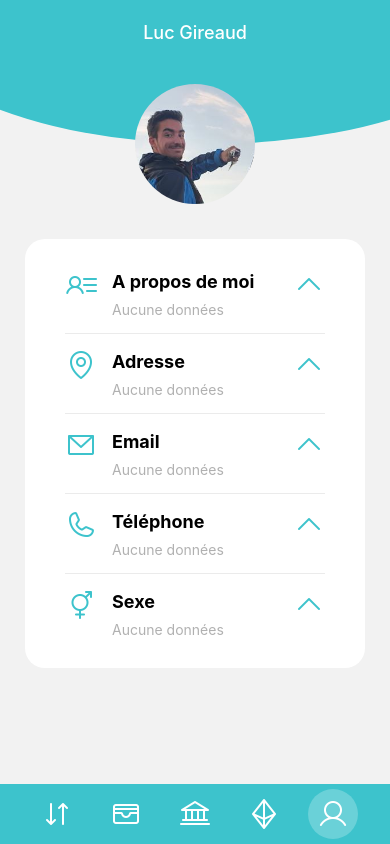
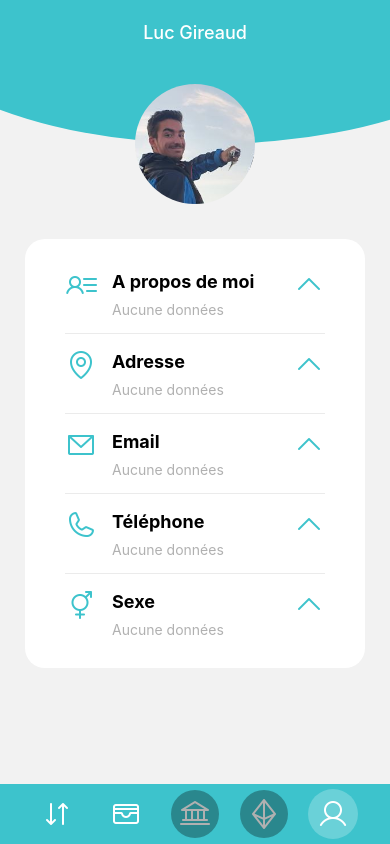
Before and after one commit to LucGireaud31/apsio-ssi, a React Native app: screen /Profil in a window 390 px wide. Built offline with nearby package versions, Linux system fonts and the light colour scheme.

Commit message:
Can disable item on footer

```diff
--- a/src/components/Layout/Footer.tsx
+++ b/src/components/Layout/Footer.tsx
@@ -2,64 +2,74 @@ import { BottomTabBarProps } from "@react-navigation/bottom-tabs";
 import { useEffect, useState } from "react";
 import { View, StyleSheet, Keyboard } from "react-native";
 import { theme } from "../../styles/color";
-import { ImageButton } from "./ImageButton"
+import { ImageButton } from "./ImageButton";
 
 const LINKS = [
   {
-        source: require('../../../assets/icons/arrows-down-up.png'),
-        name: "Send"
+    source: require("../../../assets/icons/arrows-down-up.png"),
+    name: "Send",
   },
   {
-        source: require('../../../assets/icons/cardholder.png'),
-        name: "Cards"
+    source: require("../../../assets/icons/cardholder.png"),
+    name: "Cards",
   },
   {
-        source: require('../../../assets/icons/bank.png'),
-        name: "Banks"
+    source: require("../../../assets/icons/bank.png"),
+    name: "Banks",
+    disable: true,
   },
   {
-        source: require('../../../assets/icons/currency-eth.png'),
-        name: "Cryptos"
+    source: require("../../../assets/icons/currency-eth.png"),
+    name: "Cryptos",
+    disable: true,
   },
   {
-        source: require('../../../assets/icons/user.png'),
-        name: "Profil"
+    source: require("../../../assets/icons/user.png"),
+    name: "Profil",
   },
-]
+];
 
 export function Footer({ navigation }: BottomTabBarProps) {
-
   const [visible, setVisible] = useState(true);
 
   useEffect(() => {
-        const onShow = Keyboard.addListener('keyboardDidShow', () => setVisible(false))
-        const onHide = Keyboard.addListener('keyboardDidHide', () => setVisible(true))
+    const onShow = Keyboard.addListener("keyboardDidShow", () =>
+      setVisible(false)
+    );
+    const onHide = Keyboard.addListener("keyboardDidHide", () =>
+      setVisible(true)
+    );
     return () => {
       onShow.remove();
       onHide.remove();
-        }
-    }, [])
+    };
+  }, []);
 
   if (!visible) {
-        return <></>
+    return <></>;
   }
 
   return (
     <View style={styles.container}>
-            {LINKS.map((link, i) =>
-                <View key={i} style={{
+      {LINKS.map((link, i) => (
+        <View
+          key={i}
+          style={{
             ...styles.iconButton,
-                    backgroundColor: (i == navigation.getState().index) ? "#FFFFFF3B" : "#ffffff00",
-                }
-                }>
-                    <ImageButton source={link.source}
-                        onPress={() => navigation.navigate(link.name)} />
+            backgroundColor:
+              i == navigation.getState().index ? "#FFFFFF3B" : "#ffffff00",
+          }}
+        >
+          <ImageButton
+            source={link.source}
+            onPress={() => navigation.navigate(link.name)}
+            disable={link.disable}
+          />
         </View>
-            )}
+      ))}
     </View>
   );
 }
-
 
 const styles = StyleSheet.create({
   container: {
@@ -75,6 +85,6 @@ const styles = StyleSheet.create({
     width: 50,
     justifyContent: "center",
     paddingHorizontal: 9,
-        borderRadius: 25
-    }
-})
+    borderRadius: 25,
+  },
+});
--- a/src/components/Layout/ImageButton.tsx
+++ b/src/components/Layout/ImageButton.tsx
@@ -1,30 +1,53 @@
-import { ImageSourcePropType,TouchableOpacity,Image, StyleSheet } from "react-native";
+import {
+  ImageSourcePropType,
+  TouchableOpacity,
+  Image,
+  StyleSheet,
+  View,
+} from "react-native";
 
 interface ImageButtonProps {
-    source: ImageSourcePropType,
-    onPress?(): void;
-    style?:any,
-    imageStyle?:any,
-    size?:number
+  source: ImageSourcePropType;
+  onPress?(): void;
+  style?: any;
+  imageStyle?: any;
+  size?: number;
+  disable?: boolean;
 }
 export function ImageButton(props: ImageButtonProps) {
+  const { source, onPress, style, imageStyle, disable } = props;
 
-const { source, onPress,style,imageStyle ,size} = props;
+  const size = props.size ?? 32;
 
-const styles = StyleSheet.create({
+  const styles = StyleSheet.create({
     image: {
-        width: size ?? 32,
-        height: size ?? 32,
-        ...imageStyle
+      width: size,
+      height: size,
+      ...imageStyle,
     },
-    container:{
-        ...style
-    }
-})
+    container: {
+      position: "relative",
+      ...style,
+    },
+    disable: {
+      position: "absolute",
+      height: size * 1.5,
+      width: size * 1.5,
+      backgroundColor: "#00000050",
+      borderRadius: size,
+      top: -size / 4,
+      left: -size / 4,
+    },
+  });
 
-    return <TouchableOpacity onPress={onPress} style={styles.container} >
-        <Image
-            source={source}
-            style={styles.image} />
+  return (
+    <TouchableOpacity
+      onPress={onPress}
+      style={styles.container}
+      disabled={disable}
+    >
+      <Image source={source} style={styles.image} />
+      {disable && <View style={styles.disable} />}
     </TouchableOpacity>
+  );
 }
```
Lines whose indentation alone changed are shown as unchanged.
